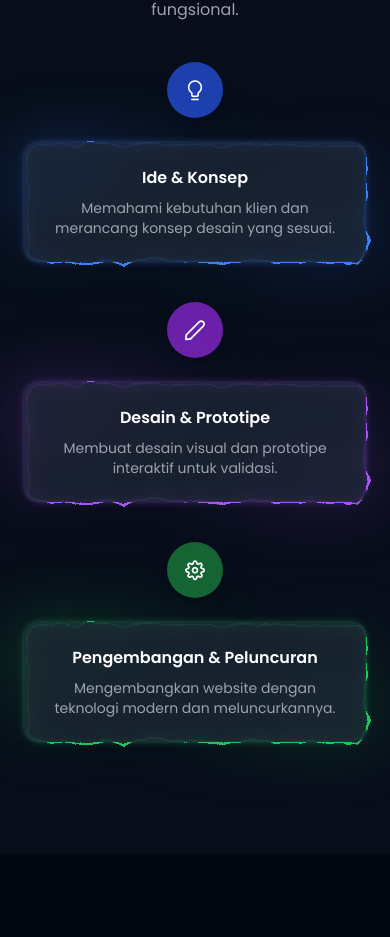
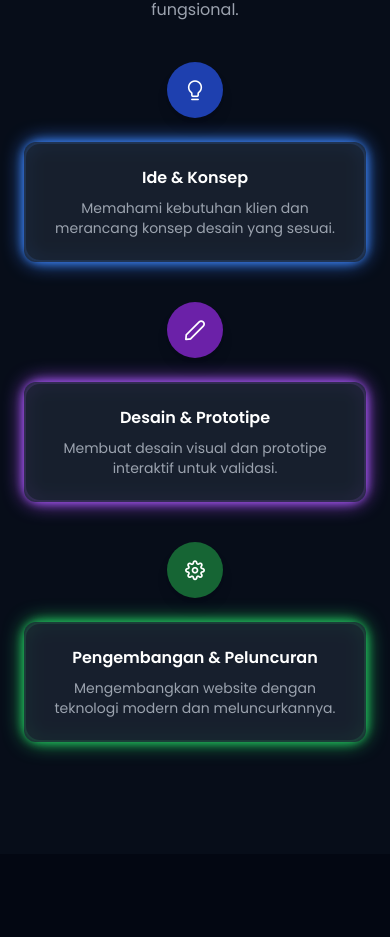
Before and after one commit to bayu841/portofolio-bayu, a Vue app: page /#/ in a window 390 px wide. Shown: the part 3892-4829 px from the top of the page. Built offline with nearby package versions, Linux system fonts and the light colour scheme.

Commit message:
optimasi

```diff
--- a/src/components/common/ElectricBorder.vue
+++ b/src/components/common/ElectricBorder.vue
@@ -1,5 +1,13 @@
 <script setup lang="ts">
-import { computed, onBeforeUnmount, onMounted, useTemplateRef, watch, type CSSProperties } from 'vue';
+import {
+  computed,
+  onBeforeUnmount,
+  onMounted,
+  ref,
+  useTemplateRef,
+  watch,
+  type CSSProperties
+} from "vue";
 
 type ElectricBorderProps = {
   color?: string;
@@ -11,20 +19,30 @@ type ElectricBorderProps = {
 };
 
 const props = withDefaults(defineProps<ElectricBorderProps>(), {
-  color: '#28FF85',
+  color: "#28FF85",
   speed: 1,
   chaos: 1,
   thickness: 2
 });
 
+// ✅ DETECT MOBILE
+const isMobile = ref(false);
+
+onMounted(() => {
+  isMobile.value = window.innerWidth < 768;
+});
+
+// ==========================
+// UTIL
+// ==========================
 function hexToRgba(hex: string, alpha = 1): string {
   if (!hex) return `rgba(0,0,0,${alpha})`;
-  let h = hex.replace('#', '');
+  let h = hex.replace("#", "");
   if (h.length === 3) {
     h = h
-      .split('')
+      .split("")
       .map(c => c + c)
-      .join('');
+      .join("");
   }
   const int = parseInt(h, 16);
   const r = (int >> 16) & 255;
@@ -33,14 +51,19 @@ function hexToRgba(hex: string, alpha = 1): string {
   return `rgba(${r}, ${g}, ${b}, ${alpha})`;
 }
 
-const rawId = `id-${crypto.randomUUID().replace(/[:]/g, '')}`;
+const rawId = `id-${crypto.randomUUID().replace(/[:]/g, "")}`;
 const filterId = `turbulent-displace-${rawId}`;
 
-const svgRef = useTemplateRef('svgRef');
-const rootRef = useTemplateRef('rootRef');
-const strokeRef = useTemplateRef('strokeRef');
+const svgRef = useTemplateRef("svgRef");
+const rootRef = useTemplateRef("rootRef");
+const strokeRef = useTemplateRef("strokeRef");
 
+// ==========================
+// ANIMATION
+// ==========================
 const updateAnim = () => {
+  if (isMobile.value) return; // ❌ skip di mobile
+
   const svg = svgRef.value;
   const host = rootRef.value;
   if (!svg || !host) return;
@@ -49,39 +72,58 @@ const updateAnim = () => {
     strokeRef.value.style.filter = `url(#${filterId})`;
   }
 
-  const width = Math.max(1, Math.round(host.clientWidth || host.getBoundingClientRect().width || 0));
-  const height = Math.max(1, Math.round(host.clientHeight || host.getBoundingClientRect().height || 0));
+  const width = Math.max(
+    1,
+    Math.round(host.clientWidth || host.getBoundingClientRect().width || 0)
+  );
+  const height = Math.max(
+    1,
+    Math.round(host.clientHeight || host.getBoundingClientRect().height || 0)
+  );
 
-  const dyAnims = Array.from(svg.querySelectorAll('feOffset > animate[attributeName="dy"]')) as SVGAnimateElement[];
+  const dyAnims = Array.from(
+    svg.querySelectorAll('feOffset > animate[attributeName="dy"]')
+  ) as SVGAnimateElement[];
+
   if (dyAnims.length >= 2) {
-    dyAnims[0].setAttribute('values', `${height}; 0`);
-    dyAnims[1].setAttribute('values', `0; -${height}`);
+    dyAnims[0].setAttribute("values", `${height}; 0`);
+    dyAnims[1].setAttribute("values", `0; -${height}`);
   }
 
-  const dxAnims = Array.from(svg.querySelectorAll('feOffset > animate[attributeName="dx"]')) as SVGAnimateElement[];
+  const dxAnims = Array.from(
+    svg.querySelectorAll('feOffset > animate[attributeName="dx"]')
+  ) as SVGAnimateElement[];
+
   if (dxAnims.length >= 2) {
-    dxAnims[0].setAttribute('values', `${width}; 0`);
-    dxAnims[1].setAttribute('values', `0; -${width}`);
+    dxAnims[0].setAttribute("values", `${width}; 0`);
+    dxAnims[1].setAttribute("values", `0; -${width}`);
   }
 
-  const baseDur = 6;
+  // ✅ lebih ringan
+  const baseDur = 10;
   const dur = Math.max(0.001, baseDur / (props.speed || 1));
-  [...dyAnims, ...dxAnims].forEach(a => a.setAttribute('dur', `${dur}s`));
 
-  const disp = svg.querySelector('feDisplacementMap');
-  if (disp) disp.setAttribute('scale', String(30 * (props.chaos || 1)));
+  [...dyAnims, ...dxAnims].forEach(a =>
+    a.setAttribute("dur", `${dur}s`)
+  );
 
-  const filterEl = svg.querySelector<SVGFilterElement>(`#${CSS.escape(filterId)}`);
+  const disp = svg.querySelector("feDisplacementMap");
+  if (disp) disp.setAttribute("scale", String(10 * (props.chaos || 1)));
+
+  const filterEl = svg.querySelector<SVGFilterElement>(
+    `#${CSS.escape(filterId)}`
+  );
+
   if (filterEl) {
-    filterEl.setAttribute('x', '-200%');
-    filterEl.setAttribute('y', '-200%');
-    filterEl.setAttribute('width', '500%');
-    filterEl.setAttribute('height', '500%');
+    filterEl.setAttribute("x", "-200%");
+    filterEl.setAttribute("y", "-200%");
+    filterEl.setAttribute("width", "500%");
+    filterEl.setAttribute("height", "500%");
   }
 
   requestAnimationFrame(() => {
     [...dyAnims, ...dxAnims].forEach((a: SVGAnimateElement) => {
-      if (typeof a.beginElement === 'function') {
+      if (typeof a.beginElement === "function") {
         try {
           a.beginElement();
         } catch {}
@@ -92,16 +134,14 @@ const updateAnim = () => {
 
 watch(
   () => [props.speed, props.chaos],
-  () => {
-    updateAnim();
-  },
+  () => updateAnim(),
   { deep: true }
 );
 
 let ro: ResizeObserver | null = null;
 
 onMounted(() => {
-  if (!rootRef.value) return;
+  if (!rootRef.value || isMobile.value) return;
   ro = new ResizeObserver(() => updateAnim());
   ro.observe(rootRef.value);
   updateAnim();
@@ -111,16 +151,15 @@ onBeforeUnmount(() => {
   if (ro) ro.disconnect();
 });
 
+// ==========================
+// STYLE
+// ==========================
 const inheritRadius = computed<CSSProperties>(() => {
   const radius = props.style?.borderRadius;
 
-  if (radius === undefined) {
-    return { borderRadius: 'inherit' };
-  }
-
-  if (typeof radius === 'number') {
+  if (radius === undefined) return { borderRadius: "inherit" };
+  if (typeof radius === "number")
     return { borderRadius: `${radius}px` };
-  }
 
   return { borderRadius: radius };
 });
@@ -128,80 +167,82 @@ const inheritRadius = computed<CSSProperties>(() => {
 const strokeStyle = computed<CSSProperties>(() => ({
   ...inheritRadius.value,
   borderWidth: `${props.thickness}px`,
-  borderStyle: 'solid',
+  borderStyle: "solid",
   borderColor: props.color
 }));
 
 const glow1Style = computed<CSSProperties>(() => ({
   ...inheritRadius.value,
   borderWidth: `${props.thickness}px`,
-  borderStyle: 'solid',
+  borderStyle: "solid",
   borderColor: hexToRgba(props.color, 0.6),
-  filter: `blur(${0.5 + props.thickness * 0.25}px)`,
-  opacity: 0.5
-}));
-
-const glow2Style = computed<CSSProperties>(() => ({
-  ...inheritRadius.value,
-  borderWidth: `${props.thickness}px`,
-  borderStyle: 'solid',
-  borderColor: props.color,
-  filter: `blur(${2 + props.thickness * 0.5}px)`,
+  filter: `blur(${1}px)`,
   opacity: 0.5
 }));
 
 const bgGlowStyle = computed<CSSProperties>(() => ({
   ...inheritRadius.value,
-  transform: 'scale(1.08)',
-  filter: 'blur(32px)',
+  transform: "scale(1.05)",
+  filter: "blur(20px)",
   opacity: 0.3,
   zIndex: -1,
-  background: `linear-gradient(-30deg, ${hexToRgba(props.color, 0.8)}, transparent, ${props.color})`
+  background: `linear-gradient(-30deg, ${hexToRgba(
+    props.color,
+    0.8
+  )}, transparent, ${props.color})`
 }));
 </script>
 
 <template>
   <div ref="rootRef" :class="['relative isolate', className]" :style="style">
+
+    <!-- ✅ MOBILE VERSION -->
+    <div v-if="isMobile" class="absolute inset-0 pointer-events-none" :style="inheritRadius">
+      <div
+        class="absolute inset-0"
+        :style="{
+          ...inheritRadius,
+          border: `${props.thickness}px solid ${props.color}`,
+          boxShadow: `0 0 10px ${props.color}, 0 0 20px ${props.color}`
+        }"
+      />
+    </div>
+
+    <!-- ⚡ DESKTOP VERSION -->
+    <template v-else>
       <svg
         ref="svgRef"
         class="fixed opacity-0 w-0 h-0 pointer-events-none"
         style="position: absolute; top: -9999px; left: -9999px"
-      aria-hidden="true"
-      focusable="false"
       >
         <defs>
-        <filter :id="filterId" color-interpolation-filters="sRGB" x="-200%" y="-200%" width="500%" height="500%">
-          <feTurbulence type="turbulence" baseFrequency="0.015" numOctaves="8" result="noise1" seed="1" />
+          <filter
+            :id="filterId"
+            color-interpolation-filters="sRGB"
+            x="-200%"
+            y="-200%"
+            width="500%"
+            height="500%"
+          >
+            <!-- ✅ lebih ringan -->
+            <feTurbulence type="turbulence" baseFrequency="0.03" numOctaves="2" result="noise1" seed="1" />
             <feOffset in="noise1" dx="0" dy="0" result="offsetNoise1">
-            <animate attributeName="dy" values="500; 0" dur="6s" repeatCount="indefinite" calcMode="linear" />
+              <animate attributeName="dy" values="500; 0" dur="10s" repeatCount="indefinite" />
             </feOffset>
 
-          <feTurbulence type="turbulence" baseFrequency="0.015" numOctaves="8" result="noise2" seed="3" />
+            <feTurbulence type="turbulence" baseFrequency="0.03" numOctaves="2" result="noise2" seed="3" />
             <feOffset in="noise2" dx="0" dy="0" result="offsetNoise2">
-            <animate attributeName="dy" values="0; -500" dur="6s" repeatCount="indefinite" calcMode="linear" />
+              <animate attributeName="dy" values="0; -500" dur="10s" repeatCount="indefinite" />
             </feOffset>
 
-          <feTurbulence type="turbulence" baseFrequency="0.02" numOctaves="6" result="noise3" seed="5" />
-          <feOffset in="noise3" dx="0" dy="0" result="offsetNoise3">
-            <animate attributeName="dx" values="500; 0" dur="6s" repeatCount="indefinite" calcMode="linear" />
-          </feOffset>
-
-          <feTurbulence type="turbulence" baseFrequency="0.02" numOctaves="6" result="noise4" seed="7" />
-          <feOffset in="noise4" dx="0" dy="0" result="offsetNoise4">
-            <animate attributeName="dx" values="0; -500" dur="6s" repeatCount="indefinite" calcMode="linear" />
-          </feOffset>
-
-          <feComposite in="offsetNoise1" in2="offsetNoise2" operator="add" result="verticalNoise" />
-          <feComposite in="offsetNoise3" in2="offsetNoise4" operator="add" result="horizontalNoise" />
-          <feBlend in="verticalNoise" in2="horizontalNoise" mode="screen" result="combinedNoise" />
+            <feComposite in="offsetNoise1" in2="offsetNoise2" operator="add" result="combinedNoise" />
 
             <feDisplacementMap
               in="SourceGraphic"
               in2="combinedNoise"
-            scale="30"
+              scale="10"
               xChannelSelector="R"
               yChannelSelector="G"
-            result="displaced"
             />
           </filter>
         </defs>
@@ -210,10 +251,11 @@ const bgGlowStyle = computed<CSSProperties>(() => ({
       <div class="absolute inset-0 pointer-events-none" :style="inheritRadius">
         <div ref="strokeRef" class="box-border absolute inset-0" :style="strokeStyle" />
         <div class="box-border absolute inset-0" :style="glow1Style" />
-      <div class="box-border absolute inset-0" :style="glow2Style" />
         <div class="absolute inset-0" :style="bgGlowStyle" />
       </div>
+    </template>
 
+    <!-- CONTENT -->
     <div class="relative" :style="inheritRadius">
       <slot />
     </div>
```
Lines whose indentation alone changed are shown as unchanged.
